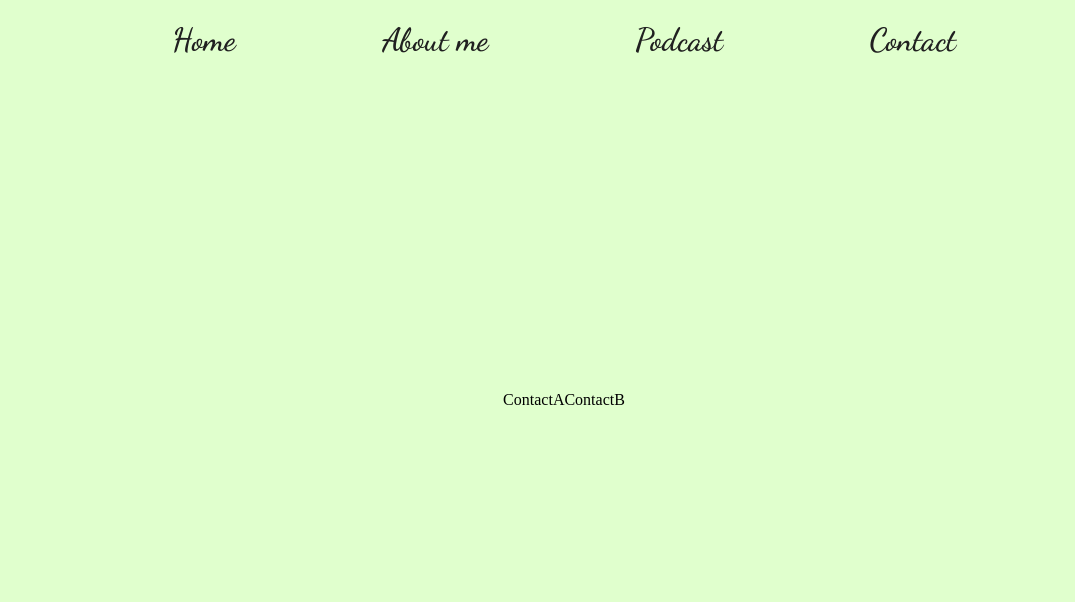
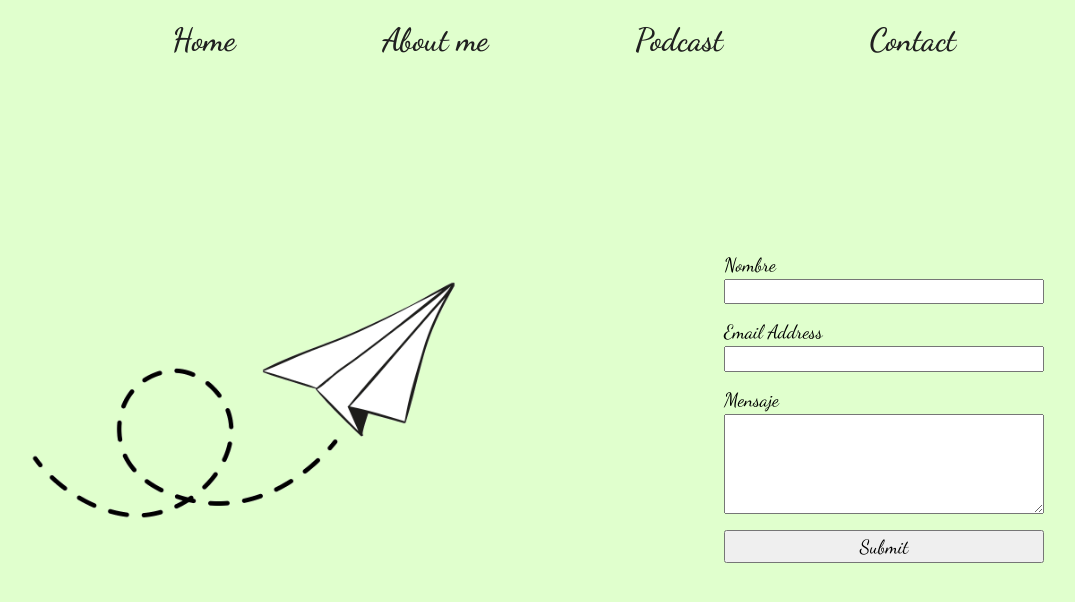
Before and after one commit to ArchCris/lic-bian-web, a Next.js app: page /Contact in a window 1280 px wide. Shown: the top 602 px of the page, without its empty margins (76-1151 px from the left). Built offline with nearby package versions, Linux system fonts and the light colour scheme.

Commit message:
mail form first version

```diff
--- /dev/null
+++ b/components/ContactForm.js
@@ -0,0 +1,67 @@
+import React from 'react'
+import styles from '../styles/ContactForm.module.css'
+import { useFormik } from 'formik'
+import formSchema from '@/schemas';
+
+const ContactForm = () => {
+
+    const onSubmit = (values, actions)=>{
+        console.log(values, actions)
+        actions.resetForm()
+    }
+
+    const {values,errors, touched,handleBlur,isSubmitting, handleChange, handleSubmit} = useFormik({
+        initialValues: {
+          name: '',
+          email: '',
+          message:''
+        },
+        validationSchema: formSchema,
+        onSubmit,
+      });
+
+      console.log(touched.name)
+
+  return (
+    <div className={styles.ContactForm__conteiner}>
+        <form onSubmit={handleSubmit} className={styles.ContactForm__form} autoComplete='off'>
+            <label htmlFor="name">Nombre</label>
+            <input
+                id="name"
+                name="name"
+                type="text"
+                onChange={handleChange}
+                value={values.name}
+                onBlur={handleBlur}
+                className={ errors.name && touched.name  ? `${styles.input__error}` : null}
+            />
+            {errors.name && touched.name  ? <p>Colocar un nombre valido por favor.</p> : null}
+            <label htmlFor="email">Email Address</label>
+            <input
+                id="email"
+                name="email"
+                type="email"
+                onChange={handleChange}
+                value={values.email}
+                onBlur={handleBlur}
+                className={ errors.email && touched.email  ? `${styles.input__error}` : null}
+            />
+            {errors.email && touched.email  ? <p>Colocar un email valido por favor.</p> : null}
+            <label htmlFor="email">Mensaje</label>
+            <textarea
+                id="message"
+                name="message"
+                type="text"
+                onChange={handleChange}
+                value={values.message}
+                onBlur={handleBlur}
+                className={ errors.message && touched.message  ? `${styles.input__error}` : null}
+            />
+            {errors.message && touched.message ? <p>Colocar un mensaje valido por favor.</p> : null}
+            <button disabled={isSubmitting} type="submit">Submit</button>
+        </form>
+    </div>
+  )
+}
+
+export default ContactForm
--- a/package.json
+++ b/package.json
@@ -11,9 +11,11 @@
   "dependencies": {
     "eslint": "8.39.0",
     "eslint-config-next": "13.3.1",
+    "formik": "^2.2.9",
     "framer-motion": "^10.12.4",
     "next": "13.3.1",
     "react": "18.2.0",
-    "react-dom": "18.2.0"
+    "react-dom": "18.2.0",
+    "yup": "^1.1.1"
   }
 }
--- a/pages/Contact.js
+++ b/pages/Contact.js
@@ -1,6 +1,9 @@
 import React from 'react'
 import styles from '../styles/Contact.module.css'
 import { motion as m } from "framer-motion"
+import ContactForm from '@/components/ContactForm'
+import Image from 'next/image'
+import papperPlane from '../public/papperPlane.png'
 
 const Contact = () => {
   return (
@@ -11,10 +14,12 @@ const Contact = () => {
     exit={{opacity:0}}
     className={styles.contact__conteiner}>
       <div className={styles.contact__sectionA}>
-      ContactA
+          <div className={styles.contact__imageConteiner}>
+            <Image alt='brain logo with words' className={styles.contact__image} src={papperPlane} fill  />
+          </div>
       </div>
       <div className={styles.contact__sectionB}>
-      ContactB
+        <ContactForm/>
       </div>
     </m.div>
   )
--- /dev/null
+++ b/schemas/index.js
@@ -0,0 +1,9 @@
+import * as yup from 'yup'
+
+const formSchema = yup.object().shape({
+    name: yup.string().required("required"),
+    email: yup.string().email("Please input a valid email").required("required"),
+    message: yup.string().required("required"),
+})
+
+export default formSchema
--- a/styles/Contact.module.css
+++ b/styles/Contact.module.css
@@ -10,3 +10,43 @@
     align-items: center;
     box-shadow: 0 0 50px lightgray;
   }
+  .contact__sectionA{
+    height: 100%;
+    width: 50%;
+    display: flex;
+    justify-content: center;
+    align-items: center;
+  }
+  .contact__imageConteiner{
+    position: relative;
+    width: 70%;
+    aspect-ratio: 1;
+  }
+  .contact__image{
+    object-fit: "contain";
+  }
+  .contact__sectionB{
+    height: 100%;
+    width: 50%;
+    display: flex;
+    justify-content: center;
+    align-items: center;
+  }
+  @media only screen and (max-width: 768px) {
+    /* For mobile phones: */
+    .contact__conteiner{
+      flex-direction: column;
+    }
+    .contact__sectionA{
+      height: 30%;
+      width: 100%;
+    }
+    .contact__imageConteiner{
+      width: 50%;
+    }
+    .contact__sectionB{
+      height: 70%;
+      width: 100%;
+      align-items: flex-start;
+    }
+  }
--- /dev/null
+++ b/styles/ContactForm.module.css
@@ -0,0 +1,43 @@
+.ContactForm__conteiner{
+    height: 50%;
+    width: 50%;
+}
+.ContactForm__form{
+    height: 100%;
+    width: 100%;
+    display: flex;
+    flex-direction: column;
+    justify-content: center;
+    align-items: flex-start;
+    font-family: 'Dancing Script', cursive;
+    font-size: 1.2rem;
+}
+.ContactForm__form label{
+    margin: 1rem 0 .2rem 0;
+}
+.ContactForm__form input{
+    width: 100%;
+    padding: .2rem;
+}
+.ContactForm__form textarea{
+    padding: .2rem;
+    width: 100%;
+    min-height: 100px ;
+}
+.ContactForm__form button{
+    padding: .2rem;
+    margin-top: 1rem;
+    width: 100%;
+    font-family: 'Dancing Script', cursive;
+    font-size: 1.2rem;
+}
+.input__error{
+    border: solid 2px red;
+}
+@media only screen and (max-width: 768px) {
+    /* For mobile phones: */
+    .ContactForm__conteiner{
+        height: 80%;
+        width: 80%;
+    }
+}
```
Also changed, not shown: components/Footer.js (added, +12 -0 lines), public/papperPlane.png (added), 1 other file (tests, documents, lock files or other folders).
